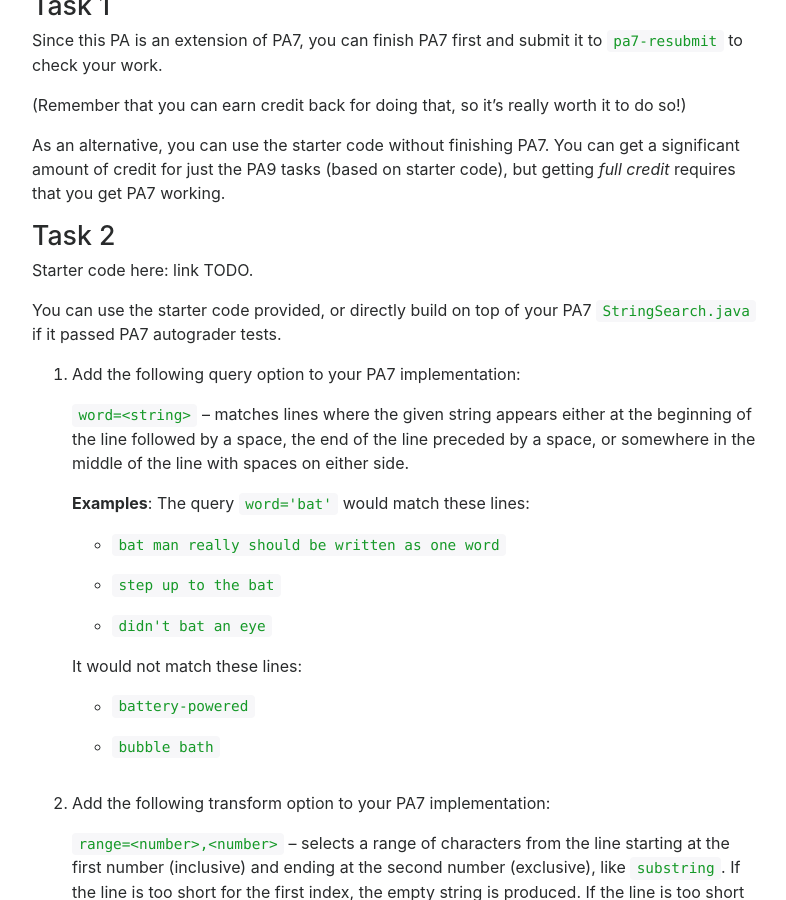
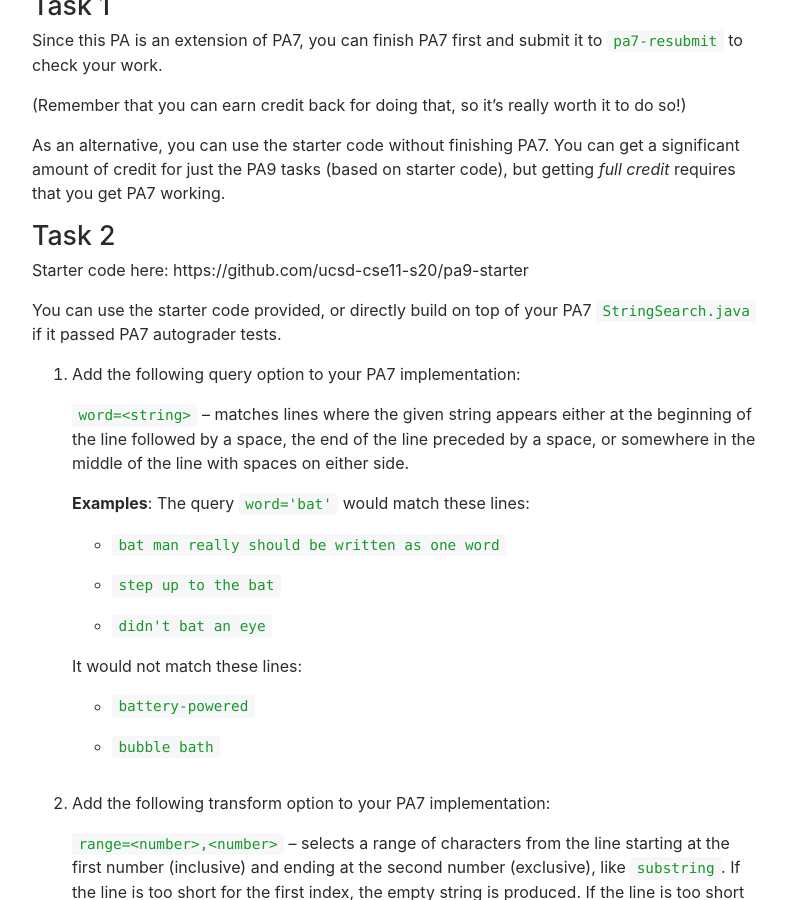
Before and after one commit to ucsd-cse11-s20/ucsd-cse11-s20.github.io, a Jekyll site: the page built from pa9/index.md, in a window 1280 px wide and 900 px high, scrolled down 655 px. Shown: the whole window, without its empty margins (243-1029 px from the left). Built offline with Jekyll 4.4.1, drawn with Linux system fonts in a browser that asks for light colours; nearby versions of some CDN libraries.

Commit message:
Update index.md

```diff
--- a/pa9/index.md
+++ b/pa9/index.md
@@ -29,6 +29,7 @@ behavior. This allows you to discuss how the assignment is supposed to work
 without sharing any code, and you also might want to share examples you found
 interesting!
 
+
 ## Task 1
 
 Since this PA is an extension of PA7, you can finish PA7 first and submit it
@@ -43,7 +44,7 @@ but getting _full credit_ requires that you get PA7 working.
 
 
 ## Task 2
-Starter code here: link TODO.
+Starter code here: https://github.com/ucsd-cse11-s20/pa9-starter
 
 You can use the starter code provided, or directly build
 on top of your PA7 `StringSearch.java` if it passed PA7 autograder tests.
@@ -94,6 +95,8 @@ Identify the code that was there before and after.
 - If you made _other_ changes to your program to add these features,
 describe those changes as well.
 
+
+
 ## Testing
 
 We encourage you to try different `java StringSearch ...` commands to test your
```
